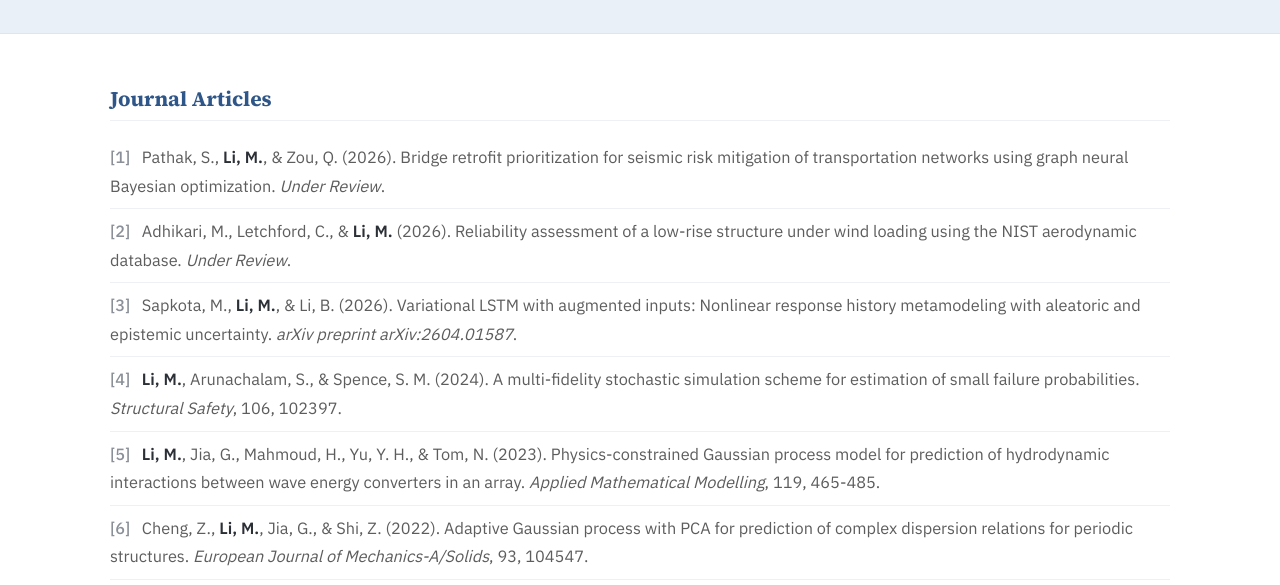
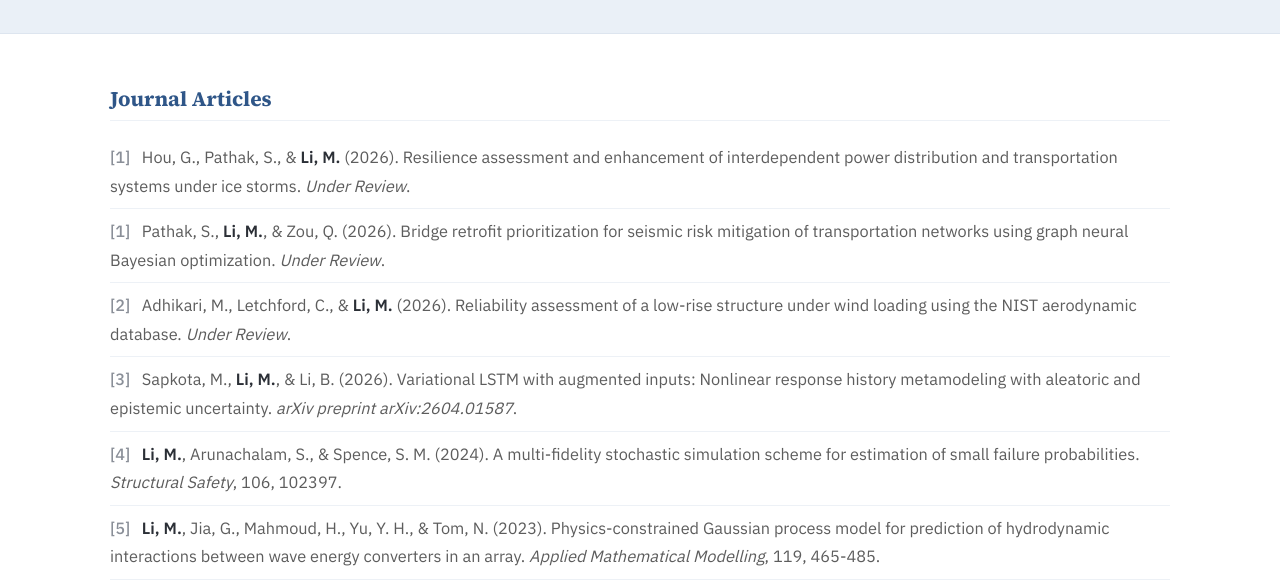
Before and after one commit to minli-rpi/carr-lab, a plain HTML site: page publication.html in a window 1280 px wide. Shown: the part 175-760 px from the top of the page. Drawn offline with Linux system fonts and the light colour scheme.

Commit message:
Add new journal article publications

```diff
--- a/publication.html
+++ b/publication.html
@@ -188,6 +188,7 @@ footer a:hover{color:#fff;text-decoration:none}
   <div class="container">
     <div class="pub-section">
       <h3>Journal Articles</h3>
+      <div class="pub-item"><span class="pub-num">[1]</span> Hou, G., Pathak, S., &amp; <strong>Li, M.</strong> (2026). Resilience assessment and enhancement of interdependent power distribution and transportation systems under ice storms. <em>Under Review</em>.</div>
       <div class="pub-item"><span class="pub-num">[1]</span> Pathak, S., <strong>Li, M.</strong>, &amp; Zou, Q. (2026). Bridge retrofit prioritization for seismic risk mitigation of transportation networks using graph neural Bayesian optimization. <em>Under Review</em>.</div>
       <div class="pub-item"><span class="pub-num">[2]</span> Adhikari, M., Letchford, C., &amp; <strong>Li, M.</strong> (2026). Reliability assessment of a low-rise structure under wind loading using the NIST aerodynamic database. <em>Under Review</em>.</div>
       <div class="pub-item"><span class="pub-num">[3]</span> Sapkota, M., <strong>Li, M.</strong>, &amp; Li, B. (2026). Variational LSTM with augmented inputs: Nonlinear response history metamodeling with aleatoric and epistemic uncertainty. <em>arXiv preprint arXiv:2604.01587</em>.</div>
```
